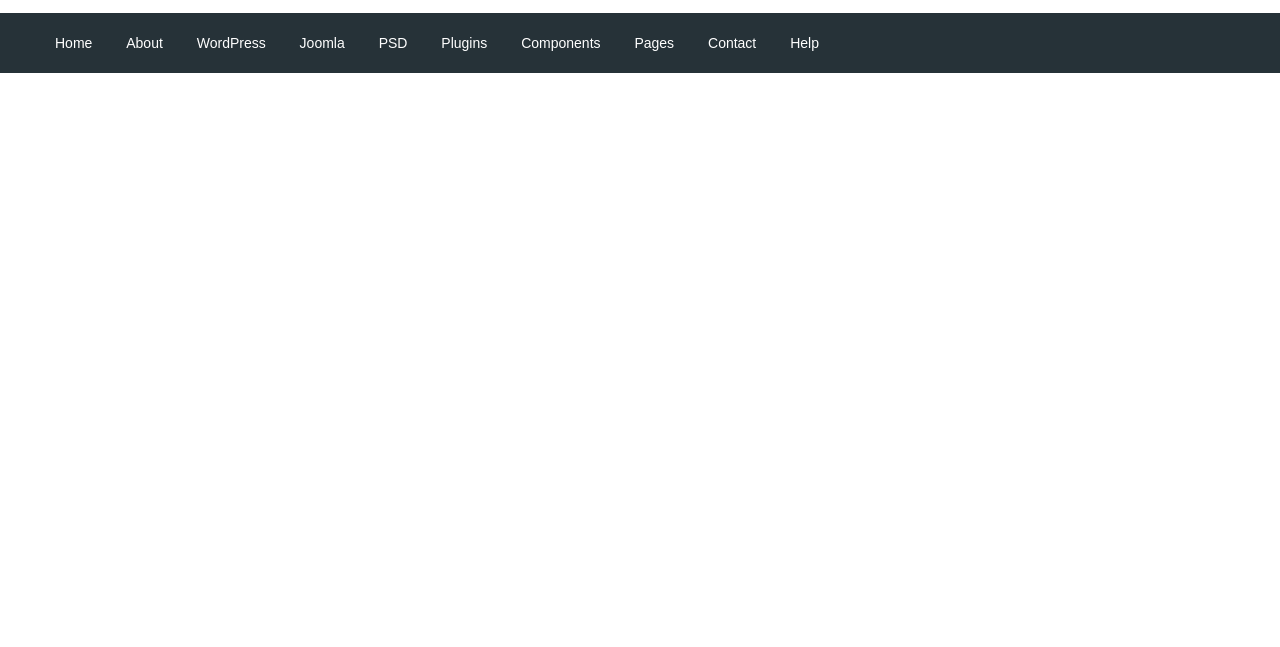
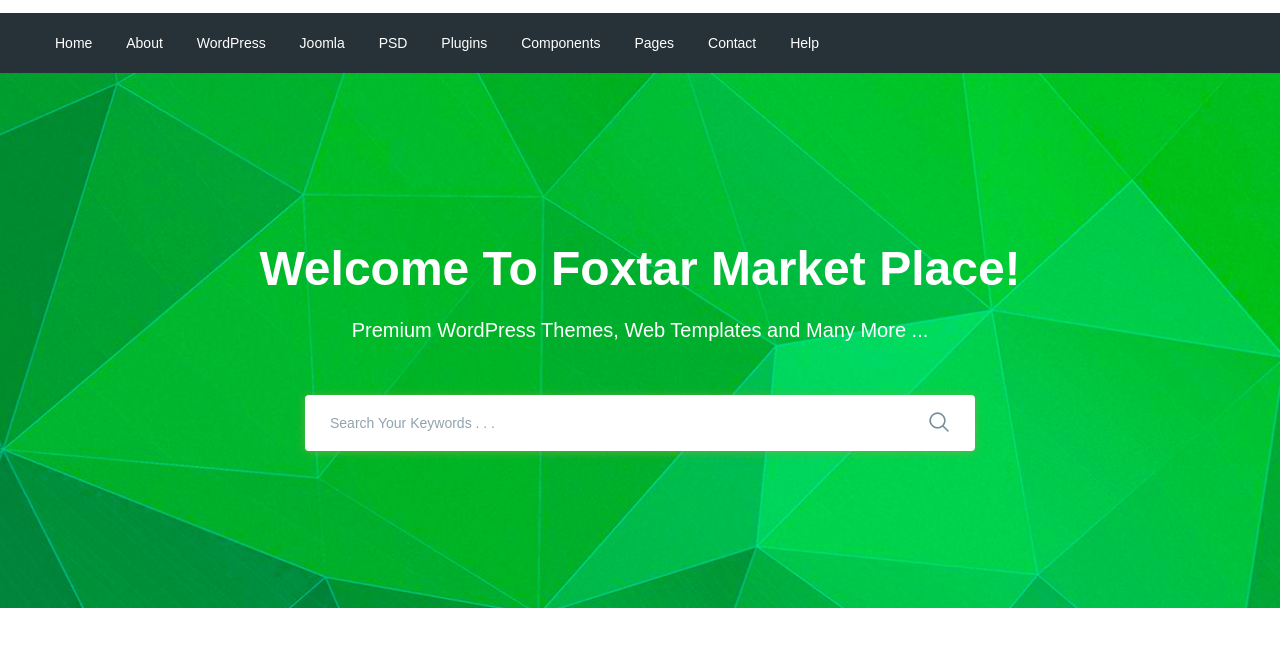
Before and after one commit to sange-klychev/moderno, a website: page app/index.html in a window 1280 px wide. Shown: the part 77-724 px from the top of the page. Drawn offline with nearby package versions, Linux system fonts and the light colour scheme; files that its build step writes are made by us from their sources.

Commit message:
added search section

```diff
--- a/app/index.html
+++ b/app/index.html
@@ -73,9 +73,28 @@
                 </nav>
             </div>
         </div>
-
     </header>
 
+    <section class="search" style="background-image: url(images/search-bg.jpg);">
+        <div class="container">
+            <div class="search__inner">
+                <div class="search__inner-title">
+                    Welcome To Foxtar Market Place!
+                </div>
+                <div class="search__inner-text">
+                    Premium WordPress Themes, Web Templates and Many More ...
+                </div>
+                <div class="search__inner-form">
+                    <form>
+                        <input type="text" placeholder="Search Your Keywords . . ." required>
+                        <button type="submit">
+                            <img src="images/icons/search.png" alt="">
+                        </button>
+                    </form>
+                </div>
+            </div>
+        </div>
+    </section>
 
     <script src="https://ajax.googleapis.com/ajax/libs/jquery/3.5.1/jquery.min.js"></script>
     <script src="js/libs.min.js"></script>
--- a/app/scss/style.scss
+++ b/app/scss/style.scss
@@ -48,3 +48,54 @@
         }
     }
 }
+.search{
+    background-size: cover;
+    background-repeat: no-repeat;
+    background-position: center;
+    min-height: 535px;
+}
+.search__inner{
+    padding: 160px 0 100px;
+    color: #fff;
+    text-align: center;
+    &-title{
+        margin-bottom: 10px;
+        font-size: 48px;
+        font-weight: 700;
+        line-height: 72px;
+    }
+    &-text{
+        margin-bottom: 50px;
+        font-size: 20px;
+        font-weight: 500;
+        line-height: 30px;
+    }
+    &-form{
+        max-width: 670px;
+        margin: 0 auto;
+        position: relative;
+        input{
+            display: block;
+            width: 100%;
+            box-shadow: 0px 1px 10px 0px rgba(124, 178, 64, 0.75);
+            border-radius: 4px;
+            height: 56px;
+            border: none;
+            font-size: 14px;
+            font-weight: 500;
+            padding-left: 25px;
+            padding-right: 60px;
+            &::placeholder{
+                color: #90a4ae;
+                font-weight: 500;
+            }
+        }
+        button{
+            position: absolute;
+            border: none;
+            background-color: transparent;
+            right: 20px;
+            top: 16px;
+        }
+    }
+}
```
Also changed, not shown: app/images/icons/search.png (added), app/images/search-bg.jpg (added).
